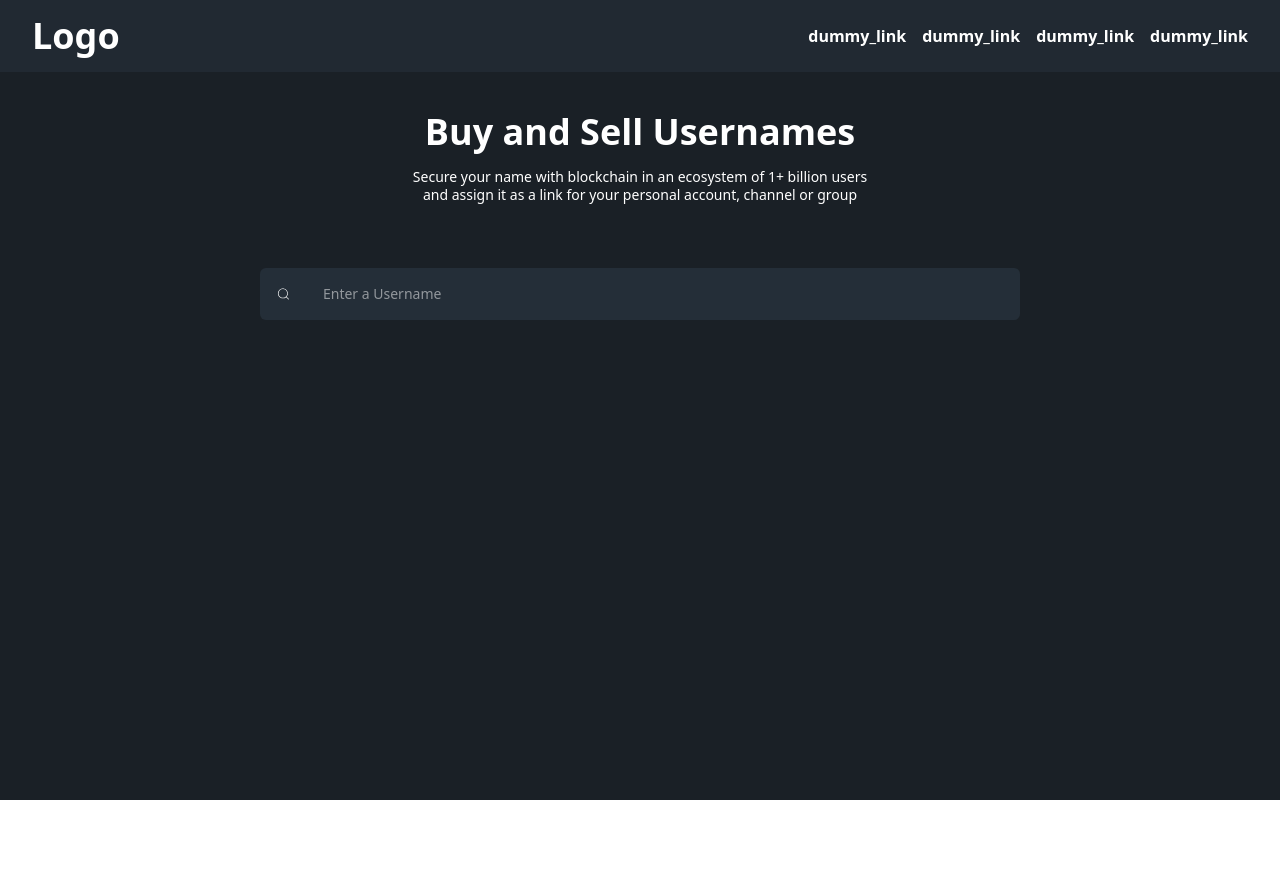
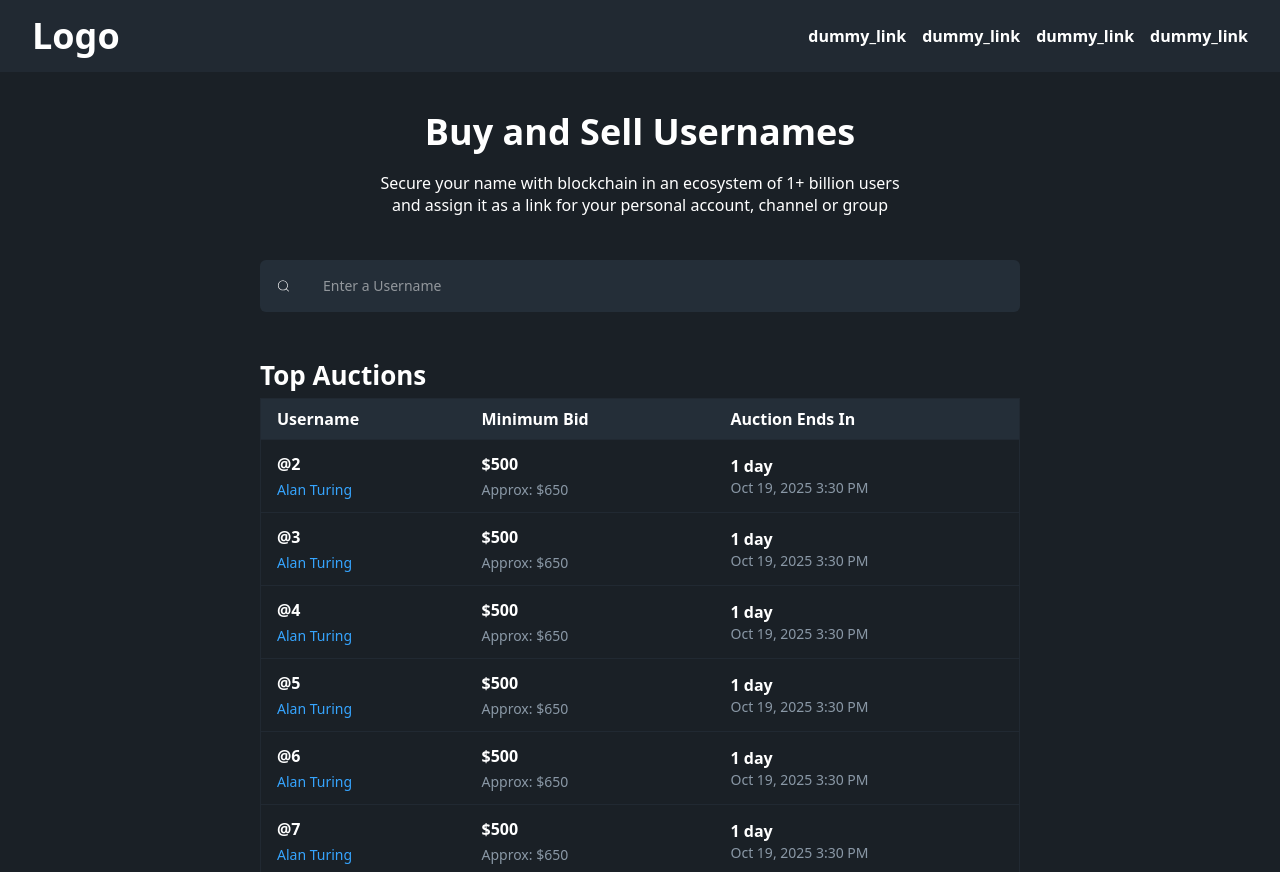
Before and after one commit to adarshkunwar/nameTrade, a React (Vite) app: page / in a window 1280 px wide. Before the commit the page ends 800 px from the top, so only its background shows below. Built offline with nearby package versions, Linux system fonts and the light colour scheme.

Commit message:
feat:add table via tanstack/table

```diff
--- a/package.json
+++ b/package.json
@@ -11,6 +11,7 @@
   },
   "dependencies": {
     "@tailwindcss/vite": "^4.1.14",
+    "@tanstack/react-table": "^8.21.3",
     "react": "^19.2.0",
     "react-dom": "^19.2.0",
     "react-hook-form": "^7.65.0",
--- a/src/App.css
+++ b/src/App.css
@@ -5,5 +5,19 @@
   --color-background: #1a2026;
   --color-header: #212932;
 
-  --color-primary: #242e38
+  --color-primary: #242e38;
+  --color-secondary: #36a5ff;
+  --color-gray: #8a98a6;
 }
+
+
+.hide-scrollbar {
+  -ms-overflow-style: none; /* For Internet Explorer and Edge */
+  scrollbar-width: none; /* For Firefox */
+  overflow-y: scroll; /* Ensures vertical scrolling is possible */
+  /* For Webkit browsers (Chrome, Safari, Opera) */
+}
+
+.hide-scrollbar::-webkit-scrollbar {
+  display: none;
+}
--- a/src/components/layout/Header.tsx
+++ b/src/components/layout/Header.tsx
@@ -2,7 +2,7 @@ import Heading from '../ui/Typography'
 
 const Header = () => {
   return (
-    <div className="bg-header py-4 px-8 flex justify-between items-center">
+    <div className="bg-header py-4 px-8 flex justify-between items-center sticky top-0 z-10">
       <Heading variant="h1" title="Logo" color="white" fontWeight={700} />
       <div className="flex gap-4">
         <Heading variant="h6" title="dummy_link" color="white" fontWeight={700} />
--- a/src/components/layout/Layout.tsx
+++ b/src/components/layout/Layout.tsx
@@ -3,7 +3,7 @@ import { Outlet } from 'react-router-dom'
 
 const Layout = () => {
   return (
-    <div className="w-screen h-screen overflow-hidden">
+    <div className="w-screen h-screen ">
       <Header />
       <Outlet />
     </div>
--- a/src/components/ui/Page.tsx
+++ b/src/components/ui/Page.tsx
@@ -1,7 +1,7 @@
 const Page = ({ children }: { children: React.ReactNode }) => {
   return (
-    <div className="bg-background text-white h-screen">
-      <div className="max-w-[760px] mx-auto">{children}</div>
+    <div className="bg-background text-white overflow-scroll h-screen ">
+      <div className="max-w-[760px] mx-auto h-full hide-scrollbar">{children}</div>
     </div>
   )
 }
--- /dev/null
+++ b/src/components/ui/Table.tsx
@@ -0,0 +1,36 @@
+import { useReactTable, getCoreRowModel, flexRender } from '@tanstack/react-table'
+
+interface TableProps {
+  data: any[]
+  columns: any[]
+}
+
+export default function Table({ data, columns }: TableProps) {
+  const table = useReactTable({ data, columns, getCoreRowModel: getCoreRowModel() })
+  return (
+    <table className="w-full border-collapse border border-header rounded-md">
+      <thead className="bg-primary text-white">
+        {table.getHeaderGroups().map((hg) => (
+          <tr key={hg.id} className="text-left border-b border-header rounded-t-md">
+            {hg.headers.map((header) => (
+              <th key={header.id} className="py-2 px-4">
+                {flexRender(header.column.columnDef.header, header.getContext())}
+              </th>
+            ))}
+          </tr>
+        ))}
+      </thead>
+      <tbody>
+        {table.getRowModel().rows.map((row) => (
+          <tr key={row.id} className="border-b border-header hover:bg-header rounded-b-md">
+            {row.getVisibleCells().map((cell) => (
+              <td key={cell.id} className="text-left py-3 px-4">
+                {flexRender(cell.column.columnDef.cell, cell.getContext())}
+              </td>
+            ))}
+          </tr>
+        ))}
+      </tbody>
+    </table>
+  )
+}
--- /dev/null
+++ b/src/features/home/components/TableData.tsx
@@ -0,0 +1,49 @@
+import Table from '@/components/ui/Table'
+import Heading from '@/components/ui/Typography'
+import { CONSTANTS } from '../constant/data.const'
+
+const TableData = ({ data }: { data: any[] }) => {
+  const columns = [
+    {
+      accessorKey: 'username',
+      header: 'Username',
+      cell: ({ row }: any) => (
+        <div className="flex flex-col gap-1">
+          <div className="font-semibold text-white">@{row.original.username}</div>
+          <div className="text-sm text-secondary">{row.original.usernameFull}</div>
+        </div>
+      ),
+    },
+    {
+      accessorKey: 'minimumBid',
+      header: 'Minimum Bid',
+      cell: ({ row }: any) => (
+        <div className="flex flex-col gap-1">
+          <div className="font-semibold text-white">{row.original.minimumBid}</div>
+          <div className="text-sm text-gray">Approx: {row.original.approxBid}</div>
+        </div>
+      ),
+    },
+    {
+      accessorKey: 'auctionEndsIn',
+      header: 'Auction Ends In',
+      cell: ({ row }: any) => (
+        <div className="flex flex-col gap-0">
+          <div className="font-semibold text-white">{row.original.auctionEndsIn}</div>
+          <div className="text-sm text-gray">{row.original.auctionEndsInProper}</div>
+        </div>
+      ),
+    },
+  ]
+
+  return (
+    <div className=" min-h-screen">
+      <div className="mx-auto flex flex-col gap-2">
+        <Heading variant="h3" title={CONSTANTS.TABLE.HEADING} color="white" fontWeight={700} />
+        <Table data={data} columns={columns} />
+      </div>
+    </div>
+  )
+}
+
+export default TableData
--- a/src/features/home/components/Title.tsx
+++ b/src/features/home/components/Title.tsx
@@ -2,9 +2,9 @@ import Heading from '@/components/ui/Typography'
 
 const Title = ({ mainheading, subHeading }: { mainheading: string; subHeading: string }) => {
   return (
-    <div className="flex flex-col gap-4 items-center w-full text-center py-10">
+    <div className="flex flex-col gap-5 items-center w-full text-center">
       <Heading variant="h1" title={mainheading} color="white" fontWeight={700} />
-      <Heading variant="body-s" title={subHeading} color="white" />
+      <Heading variant="body" title={subHeading} color="white" />
     </div>
   )
 }
--- a/src/features/home/constant/data.const.ts
+++ b/src/features/home/constant/data.const.ts
@@ -4,4 +4,7 @@ export const CONSTANTS = {
     SUB_HEADING:
       'Secure your name with blockchain in an ecosystem of 1+ billion users and assign it as a link for your personal account, channel or group',
   },
+  TABLE: {
+    HEADING: 'Top Auctions',
+  },
 }
--- /dev/null
+++ b/src/features/home/constant/table.const.tsx
@@ -0,0 +1,123 @@
+const data = {
+  username: 'Ada',
+  minimumBid: '$100',
+  auctionEndsIn: '2 hours',
+  usernameFull: 'Ada Lovelace',
+  approxBid: '$150',
+  auctionEndsInProper: 'Oct 18, 2025 5:30 PM',
+}
+
+export const TABLE_DATA = [
+  {
+    username: 'Alan',
+    minimumBid: '$500',
+    auctionEndsIn: '1 day',
+    usernameFull: 'Alan Turing',
+    approxBid: '$650',
+    auctionEndsInProper: 'Oct 19, 2025 3:30 PM',
+  },
+  {
+    username: 'Alan',
+    minimumBid: '$500',
+    auctionEndsIn: '1 day',
+    usernameFull: 'Alan Turing',
+    approxBid: '$650',
+    auctionEndsInProper: 'Oct 19, 2025 3:30 PM',
+  },
+  {
+    username: 'Ada',
+    minimumBid: '$100',
+    auctionEndsIn: '2 hours',
+    usernameFull: 'Ada Lovelace',
+    approxBid: '$150',
+    auctionEndsInProper: 'Oct 18, 2025 5:30 PM',
+  },
+  {
+    username: 'Grace',
+    minimumBid: '$250',
+    auctionEndsIn: '5 hours',
+    usernameFull: 'Grace Hopper',
+    approxBid: '$300',
+    auctionEndsInProper: 'Oct 18, 2025 8:30 PM',
+  },
+  {
+    username: 'Alan',
+    minimumBid: '$500',
+    auctionEndsIn: '1 day',
+    usernameFull: 'Alan Turing',
+    approxBid: '$650',
+    auctionEndsInProper: 'Oct 19, 2025 3:30 PM',
+  },
+  {
+    username: 'Alan',
+    minimumBid: '$500',
+    auctionEndsIn: '1 day',
+    usernameFull: 'Alan Turing',
+    approxBid: '$650',
+    auctionEndsInProper: 'Oct 19, 2025 3:30 PM',
+  },
+  {
+    username: 'Ada',
+    minimumBid: '$100',
+    auctionEndsIn: '2 hours',
+    usernameFull: 'Ada Lovelace',
+    approxBid: '$150',
+    auctionEndsInProper: 'Oct 18, 2025 5:30 PM',
+  },
+  {
+    username: 'Grace',
+    minimumBid: '$250',
+    auctionEndsIn: '5 hours',
+    usernameFull: 'Grace Hopper',
+    approxBid: '$300',
+    auctionEndsInProper: 'Oct 18, 2025 8:30 PM',
+  },
+  {
+    username: 'Alan',
+    minimumBid: '$500',
+    auctionEndsIn: '1 day',
+    usernameFull: 'Alan Turing',
+    approxBid: '$650',
+    auctionEndsInProper: 'Oct 19, 2025 3:30 PM',
+  },
+  {
+    username: 'Alan',
+    minimumBid: '$500',
+    auctionEndsIn: '1 day',
+    usernameFull: 'Alan Turing',
+    approxBid: '$650',
+    auctionEndsInProper: 'Oct 19, 2025 3:30 PM',
+  },
+  {
+    username: 'Ada',
+    minimumBid: '$100',
+    auctionEndsIn: '2 hours',
+    usernameFull: 'Ada Lovelace',
+    approxBid: '$150',
+    auctionEndsInProper: 'Oct 18, 2025 5:30 PM',
+  },
+  {
+    username: 'Grace',
+    minimumBid: '$250',
+    auctionEndsIn: '5 hours',
+    usernameFull: 'Grace Hopper',
+    approxBid: '$300',
+    auctionEndsInProper: 'Oct 18, 2025 8:30 PM',
+  },
+  {
+    username: 'Alan',
+    minimumBid: '$500',
+    auctionEndsIn: '1 day',
+    usernameFull: 'Alan Turing',
+    approxBid: '$650',
+    auctionEndsInProper: 'Oct 19, 2025 3:30 PM',
+  },
+  {
+    username: 'Alan',
+    minimumBid: '$500',
+    auctionEndsIn: '1 day',
+    usernameFull: 'Alan Turing',
+    approxBid: '$650',
+    auctionEndsInProper: 'Oct 19, 2025 3:30 PM',
+  },
+]
--- a/src/features/home/index.tsx
+++ b/src/features/home/index.tsx
@@ -2,18 +2,33 @@ import Page from '@/components/ui/Page'
 import Title from './components/Title'
 import { CONSTANTS } from './constant/data.const'
 import Search from './components/search'
+import TableData from './components/TableData'
+import { TABLE_DATA } from './constant/table.const'
 
 const Home = () => {
   const handleSearch = (data: { search: string }) => {
     console.log(data)
   }
 
+  const data = [1, 2, 3, 4, 5, 6, 7, 8, 9, 10].map((item) => {
+    const data = TABLE_DATA[0]
+    return {
+      ...data,
+      username: item + 1,
+    }
+  })
+
   return (
     <Page>
       <div className="">
-        <Title mainheading={CONSTANTS.TITLE.MAIN_HEADING} subHeading={CONSTANTS.TITLE.SUB_HEADING} />
+        <section className="flex flex-col py-10 gap-5">
+          <Title mainheading={CONSTANTS.TITLE.MAIN_HEADING} subHeading={CONSTANTS.TITLE.SUB_HEADING} />
 
-        <Search submitFunction={handleSearch} />
+          <Search submitFunction={handleSearch} />
+        </section>
+        <section className="py-2">
+          <TableData data={data} />
+        </section>
       </div>
     </Page>
   )
```
Also changed, not shown: 1 other file (tests, documents, lock files or other folders).
